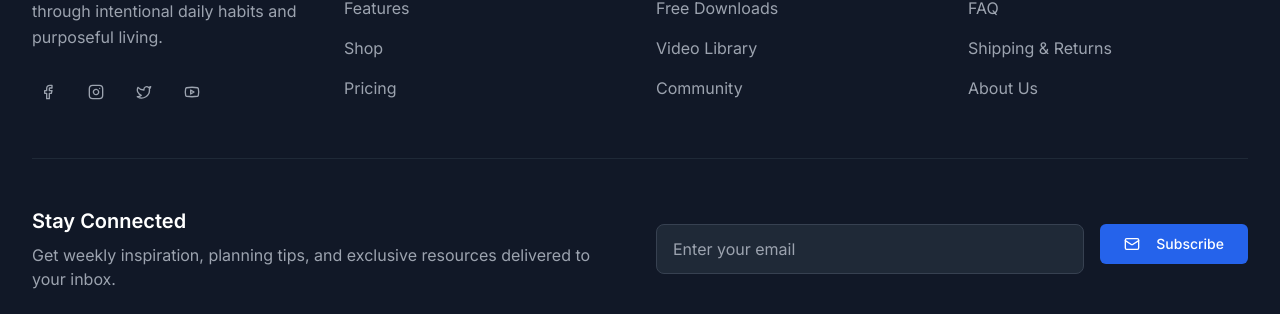
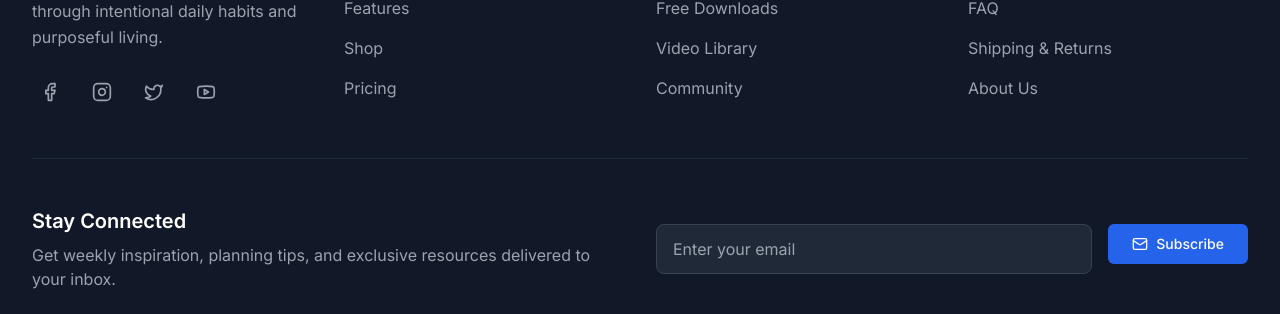
Before and after one commit to Flipsales/good-soil-planner., a Next.js app: page /about in a window 1280 px wide. Shown: the part 939-1253 px from the top of the page. Built offline with nearby package versions, Linux system fonts and the light colour scheme.

Commit message:
Create button.tsx

```diff
--- /dev/null
+++ b/components/ui/button.tsx
@@ -0,0 +1,48 @@
+import * as React from "react"
+import { cva, type VariantProps } from "class-variance-authority"
+import { cn } from "@/lib/utils"
+
+const buttonVariants = cva(
+  "inline-flex items-center justify-center whitespace-nowrap rounded-md text-sm font-medium ring-offset-background transition-colors focus-visible:outline-none focus-visible:ring-2 focus-visible:ring-ring focus-visible:ring-offset-2 disabled:pointer-events-none disabled:opacity-50",
+  {
+    variants: {
+      variant: {
+        default: "bg-primary text-primary-foreground hover:bg-primary/90",
+        destructive: "bg-destructive text-destructive-foreground hover:bg-destructive/90",
+        outline: "border border-input bg-background hover:bg-accent hover:text-accent-foreground",
+        secondary: "bg-secondary text-secondary-foreground hover:bg-secondary/80",
+        ghost: "hover:bg-accent hover:text-accent-foreground",
+        link: "text-primary underline-offset-4 hover:underline",
+      },
+      size: {
+        default: "h-10 px-4 py-2",
+        sm: "h-9 rounded-md px-3",
+        lg: "h-11 rounded-md px-8",
+        icon: "h-10 w-10",
+      },
+    },
+    defaultVariants: {
+      variant: "default",
+      size: "default",
+    },
+  }
+)
+
+export interface ButtonProps
+  extends React.ButtonHTMLAttributes<HTMLButtonElement>,
+    VariantProps<typeof buttonVariants> {}
+
+const Button = React.forwardRef<HTMLButtonElement, ButtonProps>(
+  ({ className, variant, size, ...props }, ref) => {
+    return (
+      <button
+        className={cn(buttonVariants({ variant, size, className }))}
+        ref={ref}
+        {...props}
+      />
+    )
+  }
+)
+Button.displayName = "Button"
+
+export { Button, buttonVariants }
```
